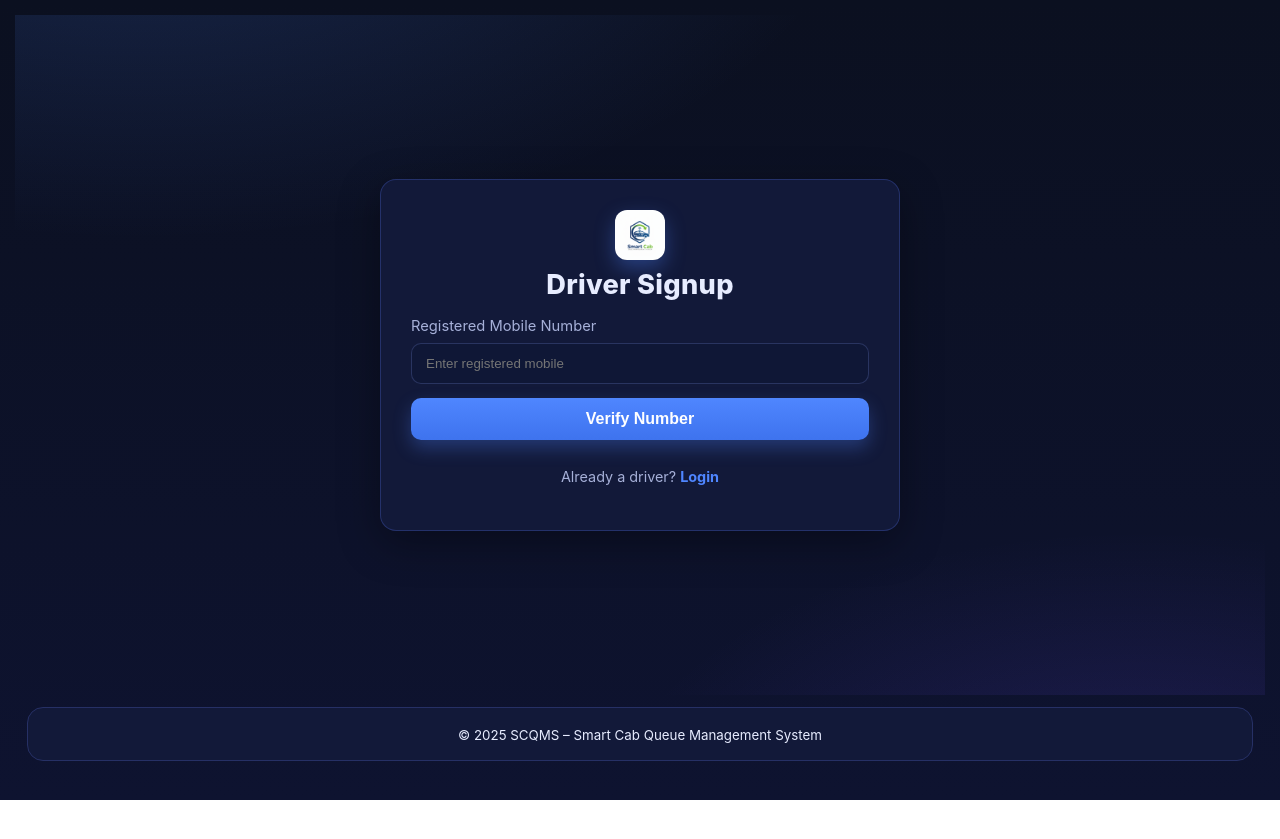
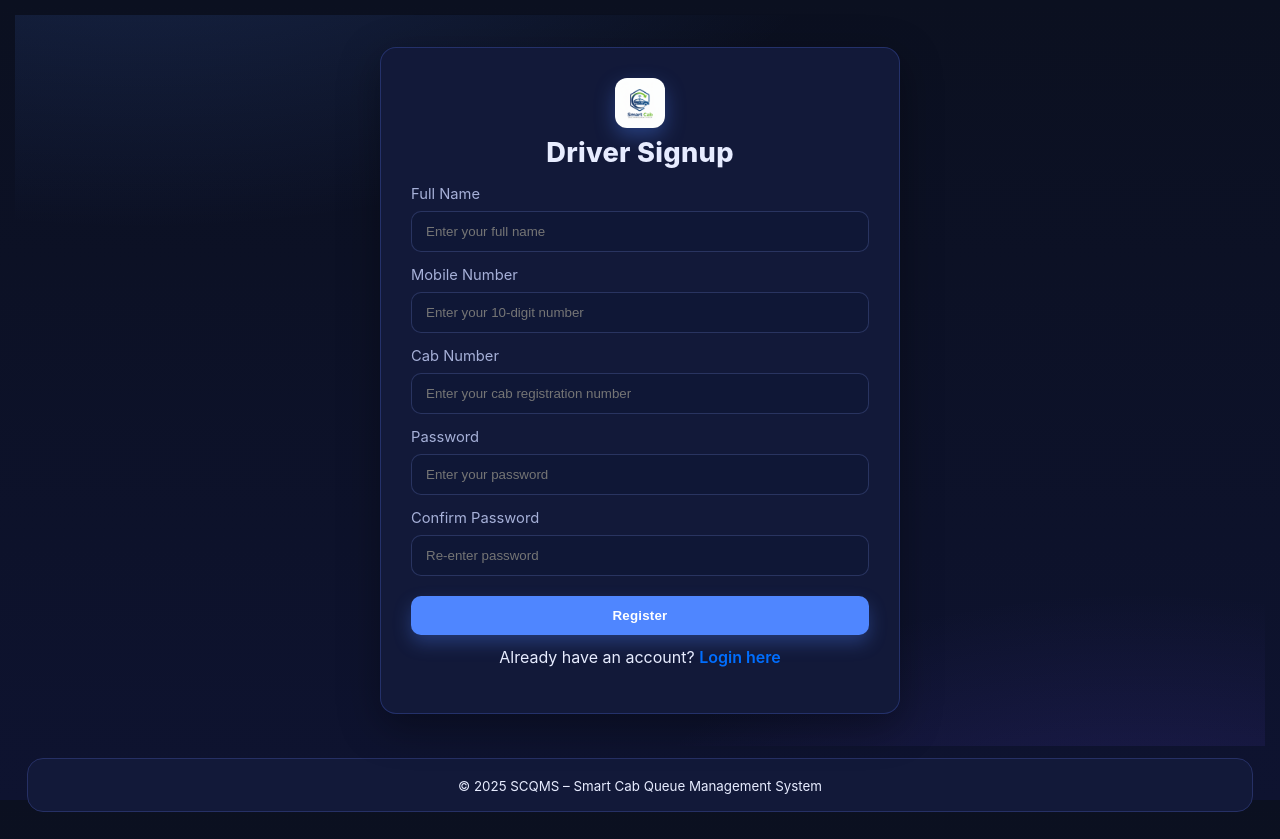
Before and after one commit to guru-projects/Smart-Cab-Queue-Management-System-SCQMS---Frontend, a React (Vite) app: page /driver/signup in a window 1280 px wide. Before the commit the page ends 800 px from the top, so only its background shows below. Built offline with nearby package versions, Linux system fonts and the light colour scheme; no server answers.

Commit message:
connected drive login and register with backend

```diff
--- a/src/api/authApi.js
+++ b/src/api/authApi.js
@@ -15,3 +15,9 @@ export const loginUser = (data) =>
     email: data.email,
     password: data.password,
   });
+
+// ✅ DRIVER REGISTER
+export const registerDriver = (data) => api.post("/auth/driver/register", data);
+
+// ✅ DRIVER LOGIN
+export const loginDriver = (data) => api.post("/auth/driver/login", data);
--- a/src/pages/Driver/DriverLogin.jsx
+++ b/src/pages/Driver/DriverLogin.jsx
@@ -1,52 +1,45 @@
 import React, { useState } from "react";
 import { useNavigate, Link } from "react-router-dom";
 import { useAuth } from "../../context/AuthContext";
+import { loginDriver } from "../../api/authApi"; // ✅ import API
 import logo from "../../assets/logo.png";
-import "../Driver/DriverLogin.css"; // keep your styles
-
-// test credentials
-const TEST_DRIVERS = [
-  { username: "driver01", password: "password123", name: "Ravi Kumar", id: "DRV001", phone: "9876543210" },
-  { username: "driver02", password: "password123", name: "Sekar", id: "DRV002", phone: "9876543211" }
-];
+import "../Driver/DriverLogin.css";
 
 export default function DriverLogin() {
-  const [username, setUsername] = useState("");
+  const [mobile, setMobile] = useState("");
   const [password, setPassword] = useState("");
   const [error, setError] = useState("");
   const [loading, setLoading] = useState(false);
   const { login } = useAuth();
   const navigate = useNavigate();
 
-  async function submit(e) {
+  async function handleSubmit(e) {
     e.preventDefault();
     setError("");
     setLoading(true);
 
     try {
-      // mock auth: find a matching driver
-      const found = TEST_DRIVERS.find(
-        (d) => d.username === username && d.password === password
-      );
+      // ✅ Call backend API
+      const res = await loginDriver({ mobile, password });
 
-      if (!found) {
-        setError("Invalid username or password (use test credentials shown below)");
-        setLoading(false);
-        return;
-      }
+      // ✅ Store JWT and user details
+      localStorage.setItem("token", res.data.token);
+      localStorage.setItem("mobile", res.data.mobile);
+      localStorage.setItem("name", res.data.name);
+      localStorage.setItem("role", res.data.role);
 
-      // create a dummy token and user object
-      const token = `driver-token-${found.id}`;
-      const user = { role: "driver", id: found.id, name: found.name, username: found.username };
+      // ✅ Update global auth context
+      login(res.data.token, {
+        mobile: res.data.mobile,
+        name: res.data.name,
+        role: res.data.role,
+      });
 
-      // call auth context
-      login(token, user);
-
-      // redirect to driver dashboard
+      // ✅ Redirect to driver dashboard
       navigate("/driver/dashboard");
     } catch (err) {
       console.error(err);
-      setError("Login failed");
+      setError(err.response?.data?.error || "Invalid mobile number or password");
     } finally {
       setLoading(false);
     }
@@ -60,15 +53,17 @@ export default function DriverLogin() {
           <div className="login-title">Driver Login</div>
         </div>
 
-        <form className="login-form" onSubmit={submit}>
+        <form className="login-form" onSubmit={handleSubmit}>
           <div className="field">
-            <label>Username</label>
+            <label>Mobile Number</label>
             <input
               className={`input ${error ? "error" : ""}`}
-              value={username}
-              onChange={(e) => setUsername(e.target.value)}
-              placeholder="Enter username"
+              type="tel"
+              value={mobile}
+              onChange={(e) => setMobile(e.target.value)}
+              placeholder="Enter your mobile number"
               required
+              pattern="[0-9]{10}"
             />
           </div>
 
@@ -79,7 +74,7 @@ export default function DriverLogin() {
               type="password"
               value={password}
               onChange={(e) => setPassword(e.target.value)}
-              placeholder="Enter password"
+              placeholder="Enter your password"
               required
             />
             {error && <div className="help-error">{error}</div>}
@@ -92,16 +87,11 @@ export default function DriverLogin() {
           </div>
         </form>
 
-        <div className="helper">
-          <span>Test drivers:</span>
-          <div style={{ textAlign: "right" }}>
-            <div><b>driver01</b> / password123</div>
-            <div><b>driver02</b> / password123</div>
-          </div>
-        </div>
-
         <p style={{ textAlign: "center", marginTop: 12 }}>
-          New driver? <Link to="/driver/signup" className="link-text">Register here</Link>
+          New driver?{" "}
+          <Link to="/driver/signup" className="link-text">
+            Register here
+          </Link>
         </p>
       </div>
     </div>
--- a/src/pages/Driver/DriverSignup.jsx
+++ b/src/pages/Driver/DriverSignup.jsx
@@ -1,107 +1,90 @@
 import React, { useState } from "react";
-import { Link, useNavigate } from "react-router-dom";
-import "./DriverSignup.css"; // ✅ Same folder so correct path
-import logo from "../../assets/logo.png"; // ✅ Correct asset path
+import { useNavigate, Link } from "react-router-dom";
+import { registerDriver } from "../../api/authApi"; // ✅ You’ll create this endpoint in your API file
+import logo from "../../assets/logo.png";
+import "./DriverSignup.css";
 
 export default function DriverSignup() {
   const navigate = useNavigate();
-
-  // ✅ Company pre-registered mobile numbers (dummy — connect API later)
-  const registeredNumbers = ["9876543210", "9000012345", "8807788207"];
-
-  const [step, setStep] = useState(1);
-  const [mobile, setMobile] = useState("");
-
   const [form, setForm] = useState({
-    fullName: "",
-    licenseNumber: "",
+    name: "",
+    mobile: "",
     cabNumber: "",
     password: "",
     confirmPassword: "",
   });
 
+  const [error, setError] = useState("");
+  const [success, setSuccess] = useState("");
+  const [loading, setLoading] = useState(false);
+
   const handleChange = (e) =>
     setForm({ ...form, [e.target.name]: e.target.value });
 
-  // ✅ Step 1: Verify mobile number
-  const checkMobile = (e) => {
+  const handleSubmit = async (e) => {
     e.preventDefault();
-
-    if (registeredNumbers.includes(mobile)) {
-      alert("✅ Mobile Verified — Continue Signup");
-      setStep(2);
-    } else {
-      alert("❌ Mobile not registered with company. Contact Transport Admin.");
-    }
-  };
-
-  // ✅ Step 2: Complete signup
-  const submit = (e) => {
-    e.preventDefault();
+    setError("");
+    setSuccess("");
 
     if (form.password !== form.confirmPassword) {
-      return alert("⚠ Passwords do not match");
+      setError("⚠ Passwords do not match");
+      return;
     }
 
-    alert("✅ Driver Signup Successful — Please Login");
-    navigate("/driver/login");
+    try {
+      setLoading(true);
+      const res = await registerDriver({
+        name: form.name,
+        mobile: form.mobile,
+        cabNumber: form.cabNumber,
+        password: form.password,
+        confirmPassword: form.confirmPassword,
+      });
+
+      setSuccess("✅ Driver registered successfully! Redirecting to login...");
+      console.log("Driver Registered:", res.data);
+
+      setTimeout(() => navigate("/driver/login"), 2000);
+    } catch (err) {
+      console.error(err);
+      setError(err.response?.data?.error || "Registration failed.");
+    } finally {
+      setLoading(false);
+    }
   };
 
   return (
     <div className="signup-page">
       <div className="signup-card">
-
         <div className="signup-head">
           <img src={logo} alt="SCQMS" className="signup-logo" />
           <div className="signup-title">Driver Signup</div>
         </div>
 
-        {/* STEP 1: Mobile check */}
-        {step === 1 && (
-          <form className="signup-form" onSubmit={checkMobile}>
-            <div className="field">
-              <label>Registered Mobile Number</label>
-              <input
-                type="tel"
-                className="input"
-                placeholder="Enter registered mobile"
-                value={mobile}
-                onChange={(e) => setMobile(e.target.value)}
-                required
-                pattern="[0-9]{10}"
-              />
-            </div>
-
-            <button className="signup-btn">Verify Number</button>
-
-            <p className="signup-footer">
-              Already a driver? <Link to="/driver/login" className="link-text">Login</Link>
-            </p>
-          </form>
-        )}
-
-        {/* STEP 2: Full form */}
-        {step === 2 && (
-          <form className="signup-form" onSubmit={submit}>
+        <form className="signup-form" onSubmit={handleSubmit}>
           <div className="field">
             <label>Full Name</label>
             <input
               className="input"
-                name="fullName"
-                value={form.fullName}
+              name="name"
+              value={form.name}
               onChange={handleChange}
+              placeholder="Enter your full name"
               required
             />
           </div>
 
           <div className="field">
-              <label>Driving License Number</label>
+            <label>Mobile Number</label>
             <input
               className="input"
-                name="licenseNumber"
-                value={form.licenseNumber}
+              name="mobile"
+              type="tel"
+              value={form.mobile}
               onChange={handleChange}
+              placeholder="Enter your 10-digit number"
               required
+              pattern="[0-9]{10}"
             />
           </div>
 
@@ -112,6 +95,7 @@ export default function DriverSignup() {
               name="cabNumber"
               value={form.cabNumber}
               onChange={handleChange}
+              placeholder="Enter your cab registration number"
               required
             />
           </div>
@@ -124,6 +108,7 @@ export default function DriverSignup() {
               name="password"
               value={form.password}
               onChange={handleChange}
+              placeholder="Enter your password"
               required
             />
           </div>
@@ -136,20 +121,27 @@ export default function DriverSignup() {
               name="confirmPassword"
               value={form.confirmPassword}
               onChange={handleChange}
+              placeholder="Re-enter password"
               required
             />
           </div>
 
-            <button className="signup-btn" type="submit">
-              Complete Signup
+          {error && <div className="help-error">{error}</div>}
+          {success && <div className="help-success">{success}</div>}
+
+          <div className="actions">
+            <button className="btn-primary" type="submit" disabled={loading}>
+              {loading ? "Registering…" : "Register"}
             </button>
+          </div>
+        </form>
 
-            <p className="signup-footer">
-              Already registered? <Link to="/driver/login" className="link-text">Login</Link>
+        <p style={{ textAlign: "center", marginTop: "12px" }}>
+          Already have an account?{" "}
+          <Link to="/driver/login" className="link-text">
+            Login here
+          </Link>
         </p>
-          </form>
-        )}
-
       </div>
     </div>
   );
--- a/src/pages/Employee/Login.jsx
+++ b/src/pages/Employee/Login.jsx
@@ -1,72 +1,98 @@
 import React, { useState } from "react";
-import { useNavigate } from "react-router-dom";
+import { useNavigate, Link } from "react-router-dom";
 import { loginUser } from "../../api/authApi";
-import { useAuth } from "../../context/AuthContext"; // ✅ import context
+import { useAuth } from "../../context/AuthContext"; // ✅ for context login
+import logo from "../../assets/logo.png";
+import "./auth.css"; // ✅ same CSS as register page
 
 export default function EmployeeLogin() {
   const [email, setEmail] = useState("");
   const [password, setPassword] = useState("");
-  const [message, setMessage] = useState("");
+  const [error, setError] = useState("");
+  const [loading, setLoading] = useState(false);
   const navigate = useNavigate();
-  const { login } = useAuth(); // ✅ get login function
+  const { login } = useAuth(); // ✅ context login handler
 
-  const handleLogin = async (e) => {
+  const handleSubmit = async (e) => {
     e.preventDefault();
+    setError("");
+    setLoading(true);
+
     try {
       const res = await loginUser({ email, password });
 
-      // ✅ store in localStorage
+      // ✅ Save login data
       localStorage.setItem("token", res.data.token);
       localStorage.setItem("email", res.data.email);
       localStorage.setItem("name", res.data.name);
       localStorage.setItem("role", res.data.role);
 
-      // ✅ update context immediately
+      // ✅ Sync context so Protected route recognizes user
       login(res.data.token, {
         email: res.data.email,
         name: res.data.name,
         role: res.data.role,
       });
 
-      // ✅ redirect
+      // ✅ Redirect to dashboard
       navigate("/employee/dashboard");
     } catch (err) {
       console.error(err);
-      setMessage(err.response?.data?.error || "Login failed.");
+      setError(err.response?.data?.error || "Invalid Email or Password");
+    } finally {
+      setLoading(false);
     }
   };
 
   return (
-    <div className="container">
-      <h2>Employee Login</h2>
-      <form onSubmit={handleLogin} style={{ maxWidth: 400 }}>
-        <div className="form-group">
+    <div className="login-page">
+      <div className="login-card">
+        <div className="login-head">
+          <img src={logo} alt="SCQMS" className="login-logo" />
+          <div className="login-title">Employee Login</div>
+        </div>
+
+        <form className="login-form" onSubmit={handleSubmit}>
+          <div className="field">
             <label>Email</label>
             <input
+              className="input"
               type="email"
-            className="form-control"
               value={email}
               onChange={(e) => setEmail(e.target.value)}
+              placeholder="Enter your company email"
               required
             />
           </div>
 
-        <div className="form-group" style={{ marginTop: 10 }}>
+          <div className="field">
             <label>Password</label>
             <input
+              className="input"
               type="password"
-            className="form-control"
               value={password}
               onChange={(e) => setPassword(e.target.value)}
+              placeholder="Enter your password"
               required
             />
           </div>
 
-        <button type="submit" className="btn btn-primary" style={{ marginTop: 15 }}>
-          Login
+          {error && <div className="help-error">{error}</div>}
+
+          <div className="actions">
+            <button type="submit" className="btn-primary" disabled={loading}>
+              {loading ? "Logging in…" : "Login"}
             </button>
+          </div>
         </form>
-      {message && <p style={{ marginTop: 10 }}>{message}</p>}
+
+        <p style={{ textAlign: "center", marginTop: "12px" }}>
+          New Employee?{" "}
+          <Link to="/employee/signup" className="link-text">
+            Register here
+          </Link>
+        </p>
+      </div>
     </div>
   );
 }
--- a/src/pages/auth/EmployeeLogin.jsx
+++ b/src/pages/auth/EmployeeLogin.jsx
@@ -2,7 +2,6 @@ import React, { useState } from "react";
 import { useNavigate, Link } from "react-router-dom";
 import { loginUser } from "../../api/authApi";
 import logo from "../../assets/logo.png";
-import "./EmployeeLogin.css"; // ✅ Keep your existing styling
 
 export default function EmployeeLogin() {
   const [email, setEmail] = useState("");
```
Also changed, not shown: 1 other file (tests, documents, lock files or other folders). Lines whose indentation alone changed are shown as unchanged.
